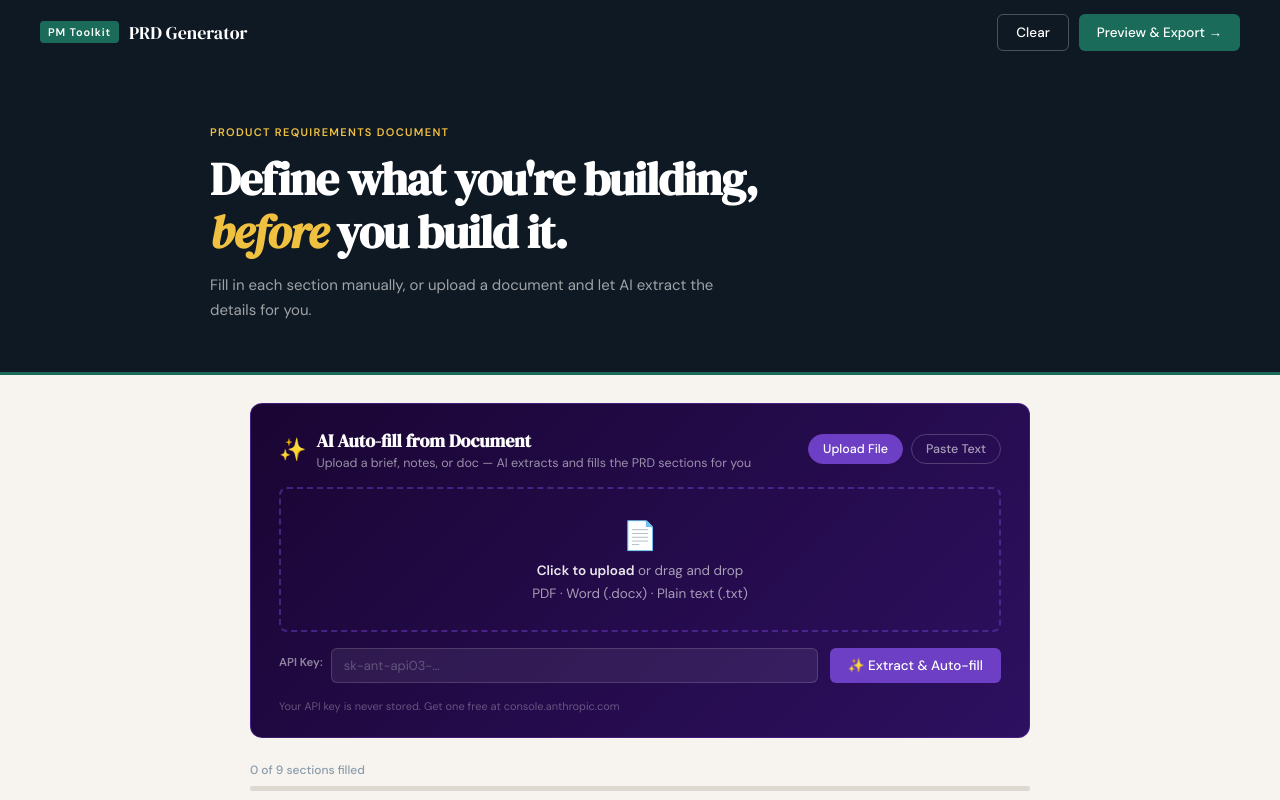
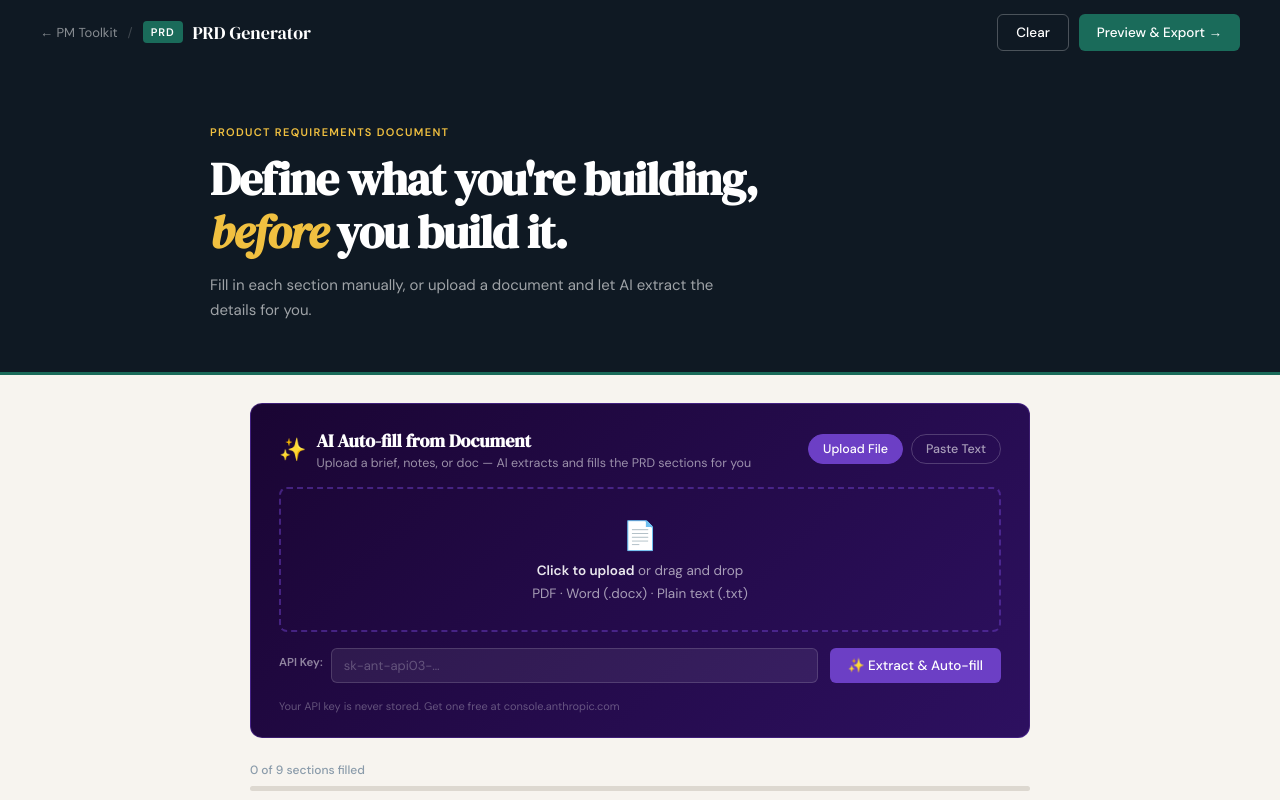
Before and after one commit to RishabhChhibber/Pm-Toolkit, a plain HTML site: page prd-generator.html in a window 1280 px wide. Shown: the top 800 px of the page. Drawn offline with nearby package versions, Linux system fonts and the light colour scheme.

Commit message:
Add files via upload

```diff
--- a/prd-generator.html
+++ b/prd-generator.html
@@ -32,6 +32,9 @@
     .logo-badge { background: var(--accent); color: white; font-size: 11px; font-weight: 600; letter-spacing: 0.08em; padding: 4px 8px; border-radius: 4px; }
     .logo-text { font-family: 'DM Serif Display', serif; font-size: 18px; }
     .header-actions { display: flex; gap: 10px; }
+    .nav-back { color: rgba(255,255,255,0.5); text-decoration: none; font-size: 13px; display: flex; align-items: center; gap: 6px; transition: color 0.15s; }
+    .nav-back:hover { color: white; }
+    .nav-divider { color: rgba(255,255,255,0.2); font-size: 13px; }
 
     .btn { display: inline-flex; align-items: center; gap: 6px; padding: 9px 18px; border-radius: 6px; font-family: 'DM Sans', sans-serif; font-size: 13.5px; font-weight: 500; cursor: pointer; border: none; transition: all 0.18s ease; }
     .btn:disabled { opacity: 0.5; cursor: not-allowed; }
@@ -190,7 +193,9 @@
 
 <header>
   <div class="logo">
-    <span class="logo-badge">PM Toolkit</span>
+    <a href="index.html" class="nav-back">← PM Toolkit</a>
+    <span class="nav-divider">/</span>
+    <span class="logo-badge">PRD</span>
     <span class="logo-text">PRD Generator</span>
   </div>
   <div class="header-actions">
```
